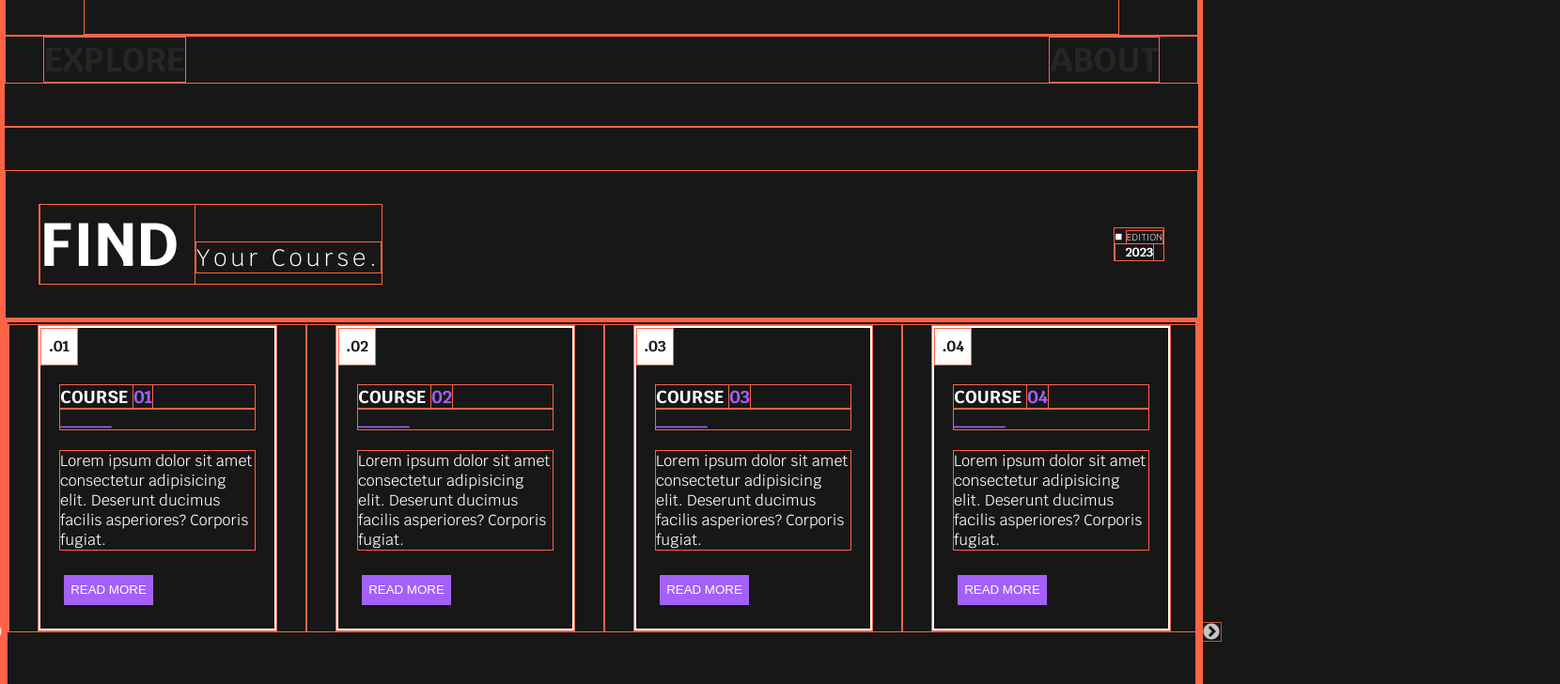
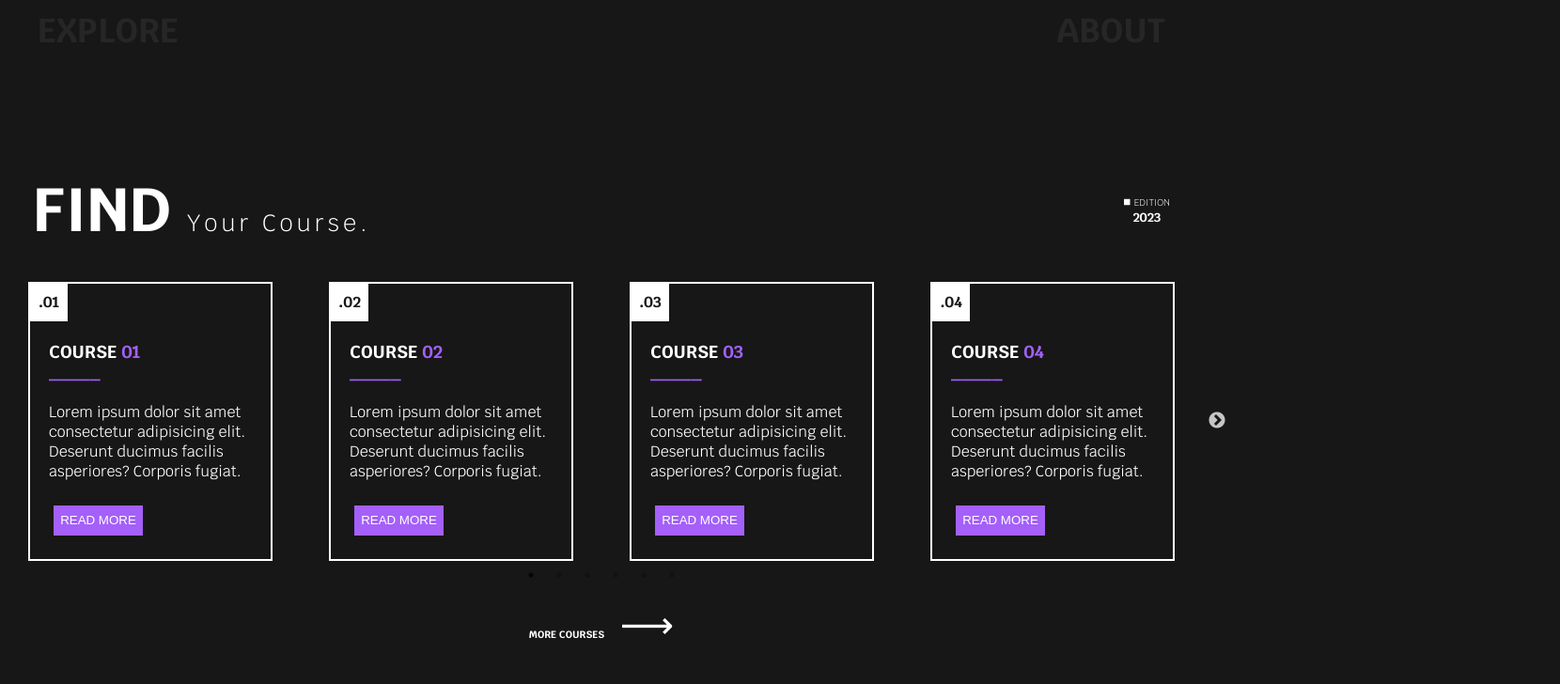
Before and after one commit to Rafaseoanes/ogilvy, a React (Create React App) app: page / in a window 1280 px wide. Shown: the part 1482-2210 px from the top of the page at 94% size, 1660 px wide, since content can reach past the window. Built offline with nearby package versions, Linux system fonts and the light colour scheme.

Commit message:
final deploy

```diff
--- a/src/index.css
+++ b/src/index.css
@@ -4,7 +4,7 @@
   margin: 0;
   padding: 0;
   box-sizing: border-box;
-  border: 1px solid tomato;
+
 }
 
 body {
```
